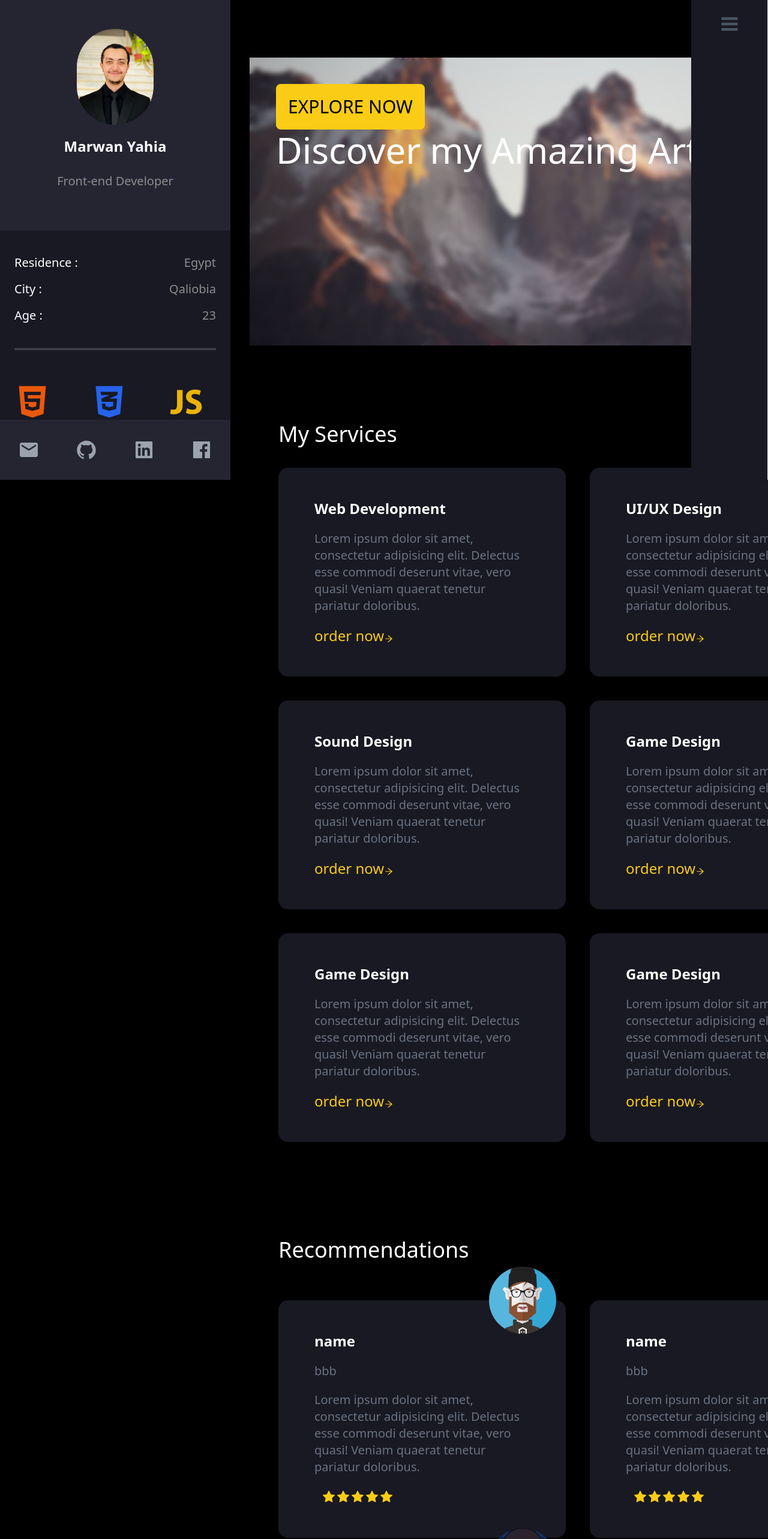
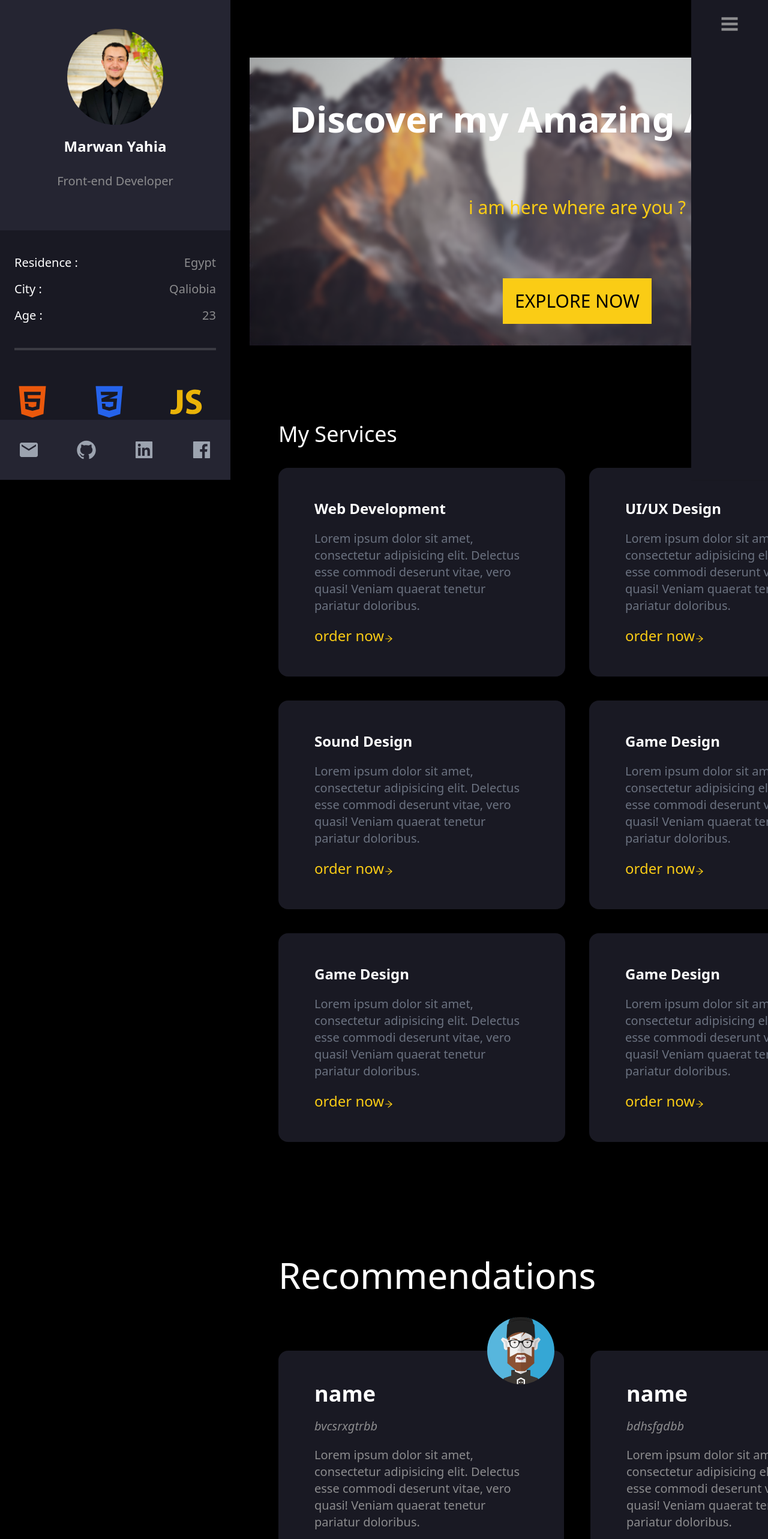
Before and after one commit to Marwan-11/my-portfolio, a React (Vite) app: page / in a window 1280 px wide. Shown: the top 2566 px of the page at 60% size. Built offline with nearby package versions, Linux system fonts and the light colour scheme.

Commit message:
sections edit

```diff
--- a/src/components/Connect.tsx
+++ b/src/components/Connect.tsx
@@ -3,50 +3,54 @@ import { MdAlternateEmail, MdEmail } from 'react-icons/md';
 
 const Connect = () => {
   return (
-    <div className=" my-8">
-      <div className=" py-12 px-12 w-full border-r-2 border-gray-400">
-        <div>
-          <h4 className=" text-white text-4xl">Education</h4>
-        </div>
+    <div className=" py-8 px-8 my-8">
+      <div className=" py-12 px-12 w-full">
+        <h4 className=" text-white text-5xl">Get in touch</h4>
       </div>
 
-      <div className=" flex flex-col bg-box-gray overflow-hidden px-14 py-14 rounded-2xl ">
-        <div className=" flex h-28 ">
-          <div className=" text-4xl my-8 text-gray-300 bg-zinc-800 w-24">
-            <BsFillPersonFill />
+      <div className=" flex flex-col bg-box-gray overflow-hidden px-14 py-4 rounded-2xl ">
+        <div className=" flex h-16 m-7 ">
+          <div className=" w-16 my-8  bg-zinc-800 h-full">
+            <BsFillPersonFill className=" text-4xl mx-auto my-3 text-icon-gray " />
           </div>
-          <div className=" my-8 flex-1">
+          <div className=" h-full my-8 flex-1">
             <input
               type="text"
-              className=" px-3 w-full h-9 placeholder:Name bg-gray-600 text-white text-lg "
+              placeholder="Name"
+              className=" placeholder:text-icon-gray  focus:outline-none focus:border-yellow-500 focus:ring-yellow-500 focus:ring-1 px-5 h-full w-full bg-slate-700 text-white text-2xl "
             />
           </div>
         </div>
-        <div className=" flex">
-          <div className=" text-4xl my-8 flex-1 text-gray-300 bg-zinc-800 w-24">
-            <MdAlternateEmail />
+
+        <div className=" flex h-16 m-7 ">
+          <div className=" w-16 my-8  bg-zinc-800 h-full">
+            <MdAlternateEmail className=" text-4xl mx-auto my-3 text-icon-gray " />
           </div>
-          <div className=" my-8 flex-3 w-full">
+          <div className=" my-8 flex-1 h-full">
             <input
               type="email"
-              className=" px-3 w-full h-9 placeholder:Name bg-gray-600 text-white text-lg "
+              placeholder="Email"
+              className=" placeholder:text-icon-gray focus:outline-none focus:border-yellow-500 focus:ring-yellow-500 focus:ring-1 px-5 h-full w-full  bg-slate-700 text-white text-2xl "
             />
           </div>
         </div>
-        <div className=" flex">
-          <div className=" text-4xl my-8  text-gray-300 bg-zinc-800 w-24">
-            <MdEmail />
+
+        <div className=" flex h-52 m-7 ">
+          <div className=" w-16 my-8  bg-zinc-800 h-full">
+            <MdEmail className=" text-4xl mx-auto my-3 text-icon-gray " />
           </div>
-          <div className=" my-8 flex-3 w-full">
+          <div className=" my-8 flex-1 h-full">
             <textarea
               type="text"
-              className=" px-3 w-full h-9 placeholder:Name bg-gray-600 text-white text-lg "
+              placeholder="Message"
+              className="  placeholder:text-icon-gray  py-3 focus:outline-none focus:border-yellow-500 focus:ring-yellow-500 focus:ring-1 px-5 h-full  w-full placeholder:Name bg-slate-700 text-white text-2xl "
             />
           </div>
         </div>
-        <div className=" w-fit">
-          <button className=" text-black bg-yellow-400 px-12 py-8 rounded-lg text-xl font-bold   ">
-            SEND MESSAGE{' '}
+
+        <div className=" mx-7 mt-16 w-fit">
+          <button className=" my-5 text-black bg-yellow-400 px-12 py-6  text-xl font-bold   ">
+            SEND MESSAGE
           </button>
         </div>
       </div>
--- a/src/components/InfoSidebar.tsx
+++ b/src/components/InfoSidebar.tsx
@@ -1,6 +1,6 @@
 import { FaHtml5, FaCss3Alt, FaReact } from 'react-icons/fa';
 import { IoLogoJavascript } from 'react-icons/io';
-import { SiTypescript } from 'react-icons/si';
+import { SiTypescript, SiTailwindcss } from 'react-icons/si';
 import { MdDone, MdEmail } from 'react-icons/md';
 import { BiSolidDownload } from 'react-icons/bi';
 import { BsThreeDotsVertical } from 'react-icons/bs';
@@ -8,7 +8,12 @@ import { AiFillGithub, AiFillLinkedin, AiFillFacebook } from 'react-icons/ai';
 import { useState } from 'react';
 
 const InfoSidebar = () => {
-  const [isOpen, setisOpen] = useState();
+  const dateNow: number = +new Date().getFullYear();
+
+  const birthDay: number = +new Date(2000, 4, 11).getFullYear();
+
+  const year = dateNow - birthDay;
+
   return (
     <div className="">
       <div className="">
@@ -20,7 +25,7 @@ const InfoSidebar = () => {
         <img
           src="../../images/me.jpg"
           alt=""
-          className=" rounded-full mx-auto w-32 "
+          className=" rounded-full mx-auto w-40 h-40 "
         />
         <p className=" py-5 text-white text-center text-2xl font-bold">
           Marwan Yahia
@@ -39,7 +44,7 @@ const InfoSidebar = () => {
         <div className=" text-right">
           <p className=" py-2  text-xl text-icon-gray">Egypt</p>
           <p className=" py-2  text-xl text-icon-gray">Qaliobia</p>
-          <p className=" py-2  text-xl text-icon-gray">23</p>
+          <p className=" py-2  text-xl text-icon-gray">{year}</p>
         </div>
       </div>
 
@@ -59,6 +64,9 @@ const InfoSidebar = () => {
           <SiTypescript />
         </p>
         <p className=" w-32 text-6xl py-6 px-6 text-blue-400 hover:text-blue-500 mx-auto">
+          <SiTailwindcss />
+        </p>
+        <p className=" w-32 text-6xl py-6 px-6 text-blue-500 hover:text-blue-600 mx-auto">
           <FaReact />
         </p>
       </div>
--- a/src/components/LinksSidebar.tsx
+++ b/src/components/LinksSidebar.tsx
@@ -19,9 +19,9 @@ const LinksSidebar = () => {
         } duration-700 p-1.5   absolute  z-10`}
       >
         {isOpen ? (
-          <AiOutlineClose className="text-gray-600 text-4xl hover:text-white" />
+          <AiOutlineClose className="text-icon-gray text-4xl hover:text-white" />
         ) : (
-          <VscThreeBars className="text-gray-600 text-4xl hover:text-white" />
+          <VscThreeBars className="text-icon-gray text-4xl hover:text-white" />
         )}
       </button>
 
@@ -30,40 +30,44 @@ const LinksSidebar = () => {
           isOpen ? 'w-64' : 'w-32'
         } h-full bg-box-gray shadow-sm duration-700`}
       >
-        <nav className=" h-full flex flex-col bg-box-gray border-r shadow-sm ">
+        <nav className=" h-full flex flex-col bg-box-gray shadow-sm ">
           {isOpen && (
             <div className=" duration-700 bg-box-gray">
-              <div className="border-b-2 border-gray-600 mt-32">
+              <div className=" mt-32">
                 <ul className=" px-3">
-                  <li className=" text-gray-600 text-2xl my-5 mx-4 hover:text-white">
+                  <li className=" text-icon-gray text-2xl my-5 mx-4 hover:text-white">
                     <a href="#">Home</a>
                   </li>
-                  <li className=" text-gray-600 text-2xl my-5 mx-4 hover:text-white">
+                  <li className=" text-icon-gray text-2xl my-5 mx-4 hover:text-white">
                     <a href="#">Services</a>
                   </li>
-                  <li className=" text-gray-600 text-2xl my-5 mx-4 hover:text-white">
+                  <li className=" text-icon-gray text-2xl my-5 mx-4 hover:text-white">
                     <a href="#">Works</a>
                   </li>
-                  <li className=" text-gray-600 text-2xl my-5 mx-4 hover:text-white">
+                  <li className=" text-icon-gray text-2xl my-5 mx-4 hover:text-white">
                     <a href="#">Resume</a>
                   </li>
-                  <li className=" text-gray-600 text-2xl my-5 mx-4 hover:text-white">
+                  <li className=" text-icon-gray text-2xl my-5 mx-4 hover:text-white">
                     <a href="#">Blog</a>
                   </li>
-                  <li className=" text-gray-600 text-2xl my-5 mx-4 hover:text-white">
+                  <li className=" text-icon-gray text-2xl my-5 mx-4 hover:text-white">
                     <a href="#">Contact</a>
                   </li>
                 </ul>
               </div>
-              <div className="  grid  grid-cols-2  mb-7 border-b-2 border-gray-600 py-7">
+              <hr className=" mx-6 border-2 border-icon-gray opacity-30" />
+
+              <div className="  grid  grid-cols-2  py-7">
                 <button className=" text-4xl text-white mx-auto">
                   <MdLightMode />
                 </button>
-                <button className=" text-5xl text-black mx-auto">
+                <button className=" text-5xl text-white mx-auto">
                   <MdDarkMode />
                 </button>
               </div>
-              <div className="  grid grid-cols-4  border-b-2 border-gray-600 pb-4 ">
+              <hr className=" mx-6 border-2 border-icon-gray opacity-30" />
+
+              <div className=" m-6  grid grid-cols-4 ">
                 <button className=" mb-5 mx-auto w-9 h-9 bg-red-600  rounded-full"></button>
                 <button className=" mb-5 mx-auto w-9 h-9 bg-orange-600  rounded-full"></button>
                 <button className=" mb-5 mx-auto w-9 h-9 bg-yellow-400  rounded-full"></button>
--- a/src/components/MainView.tsx
+++ b/src/components/MainView.tsx
@@ -5,18 +5,20 @@ const MainView = () => {
       className=" h-[30rem] my-20 mx-auto bg-cover bg-no-repeat bg-center "
     >
       <div className=" h-full w-full backdrop-blur-sm backdrop-grayscale-[40%]">
-        <div className=" absolute top-20">
-          <h1 className=" text-6xl text-white m-11">
+        <div className=" py-7 text-center">
+          <h1 className=" text-6xl text-white m-11 font-extrabold">
             Discover my Amazing Art Space!
           </h1>
         </div>
-        <div className="">
-          <button className=" text-3xl text-black bg-yellow-400 m-11 p-5 rounded-lg">
+        <div className=" py-7 text-center">
+          <p className=" text-3xl text-yellow-400">i am here where are you ?</p>
+        </div>
+        <div className=" py-7 text-left md:text-center">
+          <button className=" text-3xl text-black bg-yellow-400 m-11 p-5">
             EXPLORE NOW
           </button>
         </div>
       </div>
-      {/* <img src="../../images/bg.jpg" alt="" className="" /> */}
     </div>
   );
 };
--- a/src/components/Recommendations.tsx
+++ b/src/components/Recommendations.tsx
@@ -5,56 +5,52 @@ const Recommendations = () => {
   const services = [
     {
       title: 'name',
-      job: 'bbb',
+      job: 'bvcsrxgtrbb',
       img: '../../images/avatar-01.png',
       disc: 'Lorem ipsum dolor sit amet, consectetur adipisicing elit. Delectus esse commodi deserunt vitae, vero quasi! Veniam quaerat tenetur pariatur doloribus.',
     },
     {
       title: 'name',
-      job: 'bbb',
+      job: 'bdhsfgdbb',
       img: '../../images/avatar-02.png',
       disc: 'Lorem ipsum dolor sit amet, consectetur adipisicing elit. Delectus esse commodi deserunt vitae, vero quasi! Veniam quaerat tenetur pariatur doloribus.',
     },
     {
       title: 'name',
-      job: 'bbb',
+      job: 'bbsrhfdhb',
       img: '../../images/avatar-03.png',
       disc: 'Lorem ipsum dolor sit amet, consectetur adipisicing elit. Delectus esse commodi deserunt vitae, vero quasi! Veniam quaerat tenetur pariatur doloribus.',
     },
     {
       title: 'name',
-      job: 'bbb',
+      job: 'bbbfgshgh',
       img: '../../images/avatar-04.png',
       disc: 'Lorem ipsum dolor sit amet, consectetur adipisicing elit. Delectus esse commodi deserunt vitae, vero quasi! Veniam quaerat tenetur pariatur doloribus.',
     },
     {
       title: 'name',
-      job: 'bbb',
+      job: 'bbdshdfhfb',
       img: '../../images/avatar-05.png',
       disc: 'Lorem ipsum dolor sit amet, consectetur adipisicing elit. Delectus esse commodi deserunt vitae, vero quasi! Veniam quaerat tenetur pariatur doloribus.',
     },
     {
       title: 'name',
-      job: 'bbb',
+      job: 'bberyerhdfb',
       img: '../../images/avatar-06.png',
       disc: 'Lorem ipsum dolor sit amet, consectetur adipisicing elit. Delectus esse commodi deserunt vitae, vero quasi! Veniam quaerat tenetur pariatur doloribus.',
     },
   ];
   return (
-    <div className=" py-12 px-12 w-full">
-      <div className=" py-7">
-        <div>
-          <h4 className=" text-white text-4xl">Recommendations</h4>
-        </div>
+    <div className=" py-12 px-12 ">
+      <div className=" py-7 my-8">
+        <h4 className=" text-white text-6xl">Recommendations</h4>
       </div>
-      <div className=" grid gap-10 grid-cols-auto py-9">
+      <div className=" grid gap-11 h-full grid-cols-auto py-9 ">
         {services.map((item) => {
           return (
             <div className=" bg-box-gray  px-8 py-8 rounded-2xl relative min-h-full min-w-full  ">
               <div className=" my-5 mx-7">
-                <h5 className=" font-semibold text-2xl text-white">
-                  {item.title}
-                </h5>
+                <h5 className=" font-bold text-4xl text-white">{item.title}</h5>
               </div>
               <div>
                 <img
@@ -64,15 +60,17 @@ const Recommendations = () => {
                 />
               </div>
               <div className=" mx-7">
-                <p className=" text-gray-500 text-xl font-normal">{item.job}</p>
+                <p className=" text-icon-gray text-xl font-thin italic ">
+                  {item.job}
+                </p>
               </div>
               <div className=" my-5 mx-7">
-                <p className=" text-gray-500 text-xl font-normal">
+                <p className=" text-icon-gray text-xl font-normal">
                   {item.disc}
                 </p>
               </div>
               <div className=" my-5 mx-7">
-                <p className=" text-yellow-400 inline-block  text-2xl bg-my-black rounded-3xl flex w-fit px-3 py-1">
+                <p className=" text-yellow-400 hover:text-yellow-500 text-2xl bg-my-black rounded-3xl flex w-fit py-1">
                   <AiFillStar />
                   <AiFillStar />
                   <AiFillStar />
@@ -86,10 +84,10 @@ const Recommendations = () => {
       </div>
       <div className="text-center">
         <button>
-          <IoIosArrowBack className=" text-yellow-400 text-2xl inline-block mx-2" />
+          <IoIosArrowBack className=" text-yellow-400 hover:text-yellow-500  text-2xl inline-block mx-2" />
         </button>
         <button>
-          <IoIosArrowForward className=" text-yellow-400 text-2xl inline-block mx-2" />
+          <IoIosArrowForward className=" text-yellow-400 hover:text-yellow-500 text-2xl inline-block mx-2" />
         </button>
       </div>
     </div>
--- a/src/components/Works.tsx
+++ b/src/components/Works.tsx
@@ -6,37 +6,37 @@ const Works = () => {
       {
         img: '../../images/bg.jpg',
         title: 'Web Development',
-        disc: 'Lorem ipsum dolor sit amet, consectetur adipisicing elit. Delectus esse commodi deserunt vitae, vero quasi! Veniam quaerat tenetur pariatur doloribus.',
+        disc: 'Lorem ipsum dolor sitmmodi deserunt vita Veniam quaerat tenetur pariatur doloribus.',
         link: 'order now',
       },
       {
         img: '../../images/bg.jpg',
         title: 'UI/UX Design',
-        disc: 'Lorem ipsum dolor sit amet, consectetur adipisicing elit. Delectus esse commodi deserunt vitae, vero quasi! Veniam quaerat tenetur pariatur doloribus.',
+        disc: 'Lorem ipsum dolor sit amet, co quasi! Veniam quaerat tenetur pariatur doloribus.',
         link: 'order now',
       },
       {
         img: '../../images/bg.jpg',
         title: 'Sound Design',
-        disc: 'Lorem ipsum dolor sit amet, consectetur adipisicing elit. Delectus esse commodi deserunt vitae, vero quasi! Veniam quaerat tenetur pariatur doloribus.',
+        disc: 'Lorem ipsum dolor sit amitae, vero quasi! Veniam quaerat tenetur pariatur doloribus.',
         link: 'order now',
       },
       {
         img: '../../images/bg.jpg',
         title: 'Game Design',
-        disc: 'Lorem ipsum dolor sit amet, consectetur adipisicing elit. Delectus esse commodi deserunt vitae, vero quasi! Veniam quaerat tenetur pariatur doloribus.',
+        disc: 'Lorem ipsum dolor sitserunt vitae,niam quaerat tenetur pariatur doloribus.',
         link: 'order now',
       },
       {
         img: '../../images/bg.jpg',
         title: 'Game Design',
-        disc: 'Lorem ipsum dolor sit amet, consectetur adipisicing elit. Delectus esse commodi deserunt vitae, vero quasi! Veniam quaerat tenetur pariatur doloribus.',
+        disc: 'Lorem ipsum  deserunt vitae, vero m quaerat tenetur pariatur doloribus.',
         link: 'order now',
       },
       {
         img: '../../images/bg.jpg',
         title: 'Game Design',
-        disc: 'Lorem ipsum dolor sit amet, consectetur adipisicing elit. Delectus esse commodi deserunt vitae, vero quasi! Veniam quaerat tenetur pariatur doloribus.',
+        disc: 'Lorem ipsum dolor siterunt vitae, vero quasi! Veniam quaerat tenetur pariatur doloribus.',
         link: 'order now',
       },
     ];
@@ -45,28 +45,28 @@ const Works = () => {
     <div className=" py-12 px-12 w-full">
       <div>
         <div>
-          <h4 className=" text-white text-4xl">WORKS</h4>
+          <h4 className=" text-white text-5xl">WORKS</h4>
         </div>
       </div>
       <div className=" grid gap-10 grid-cols-auto py-9">
         {services.map((item) => {
           return (
-            <div>
-              <div>
-                <img src={`${item.img}`} alt="" />
+            <div className="overflow-hidden h-96 w-full relative group">
+              <div className=" w-full">
+                <img src={`${item.img}`} alt="Project photo" className="" />
               </div>
-              <div className=" bg-box-gray overflow-hidden px-8 py-8 rounded-2xl ">
-                <div className=" my-5 mx-7">
+              <div className=" h-48 absolute top-[-100%] duration-500  bg-box-gray  px-8 py-4 group-hover:top-[50%]">
+                <div className=" my-2 mx-7">
                   <h5 className=" font-semibold text-2xl text-white">
                     {item.title}
                   </h5>
                 </div>
-                <div className=" my-5 mx-7">
+                <div className=" my-2 mx-7">
                   <p className=" text-gray-500 text-xl font-normal">
                     {item.disc}
                   </p>
                 </div>
-                <div className=" my-5 mx-7">
+                <div className=" my-2 mx-7">
                   <a href="#">
                     <p className=" text-yellow-400 inline-block  text-2xl">
                       {item.link}
--- a/src/index.css
+++ b/src/index.css
@@ -18,7 +18,7 @@ body {
 }
 
 body::-webkit-scrollbar {
-  width: 20px;
+  width: 15px;
 }
 body::-webkit-scrollbar-track {
   @apply bg-black border-none;
```
Also changed, not shown: src/components/History.tsx (+25 -21 lines), images/me.jpg, src/components/Newsletter.tsx (deleted).
